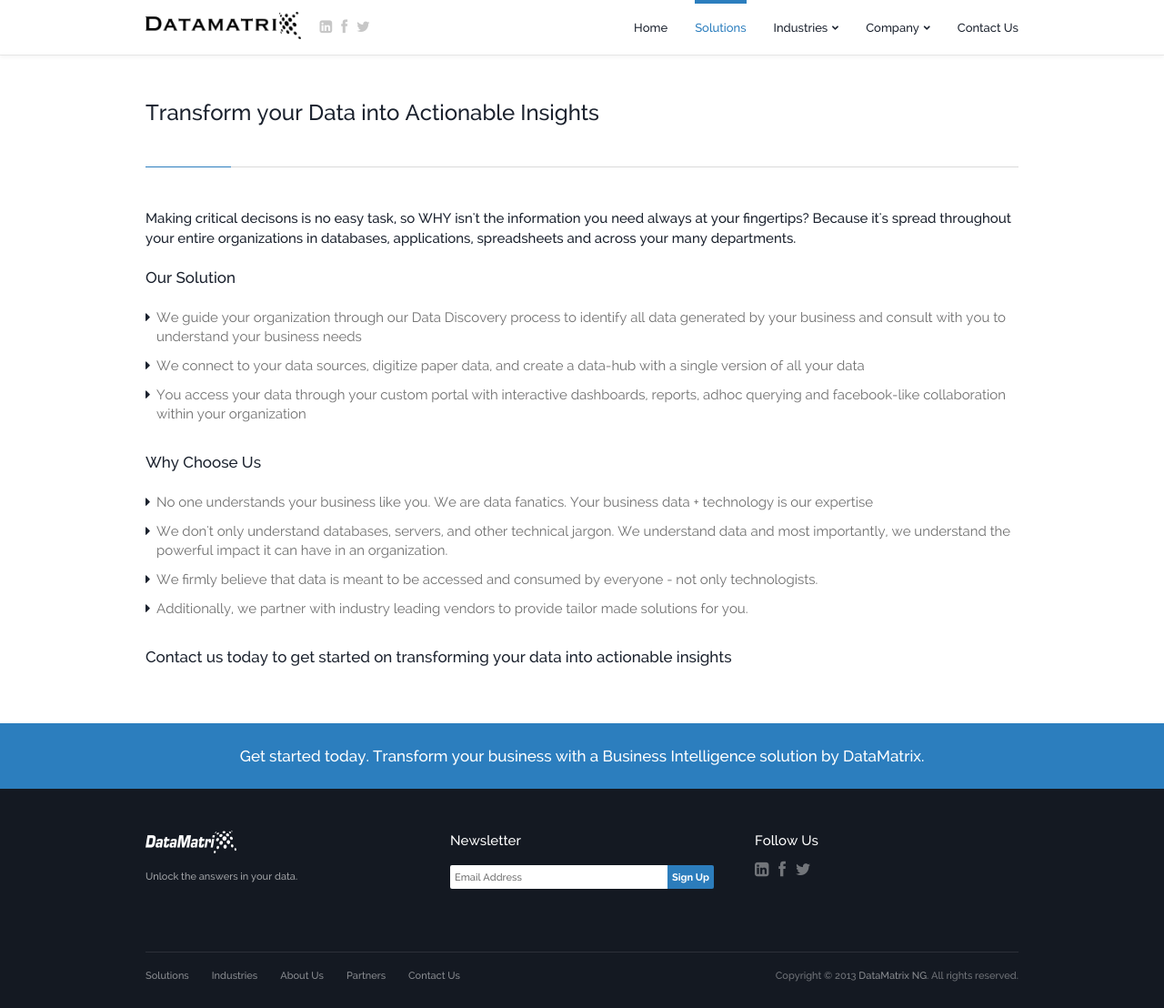
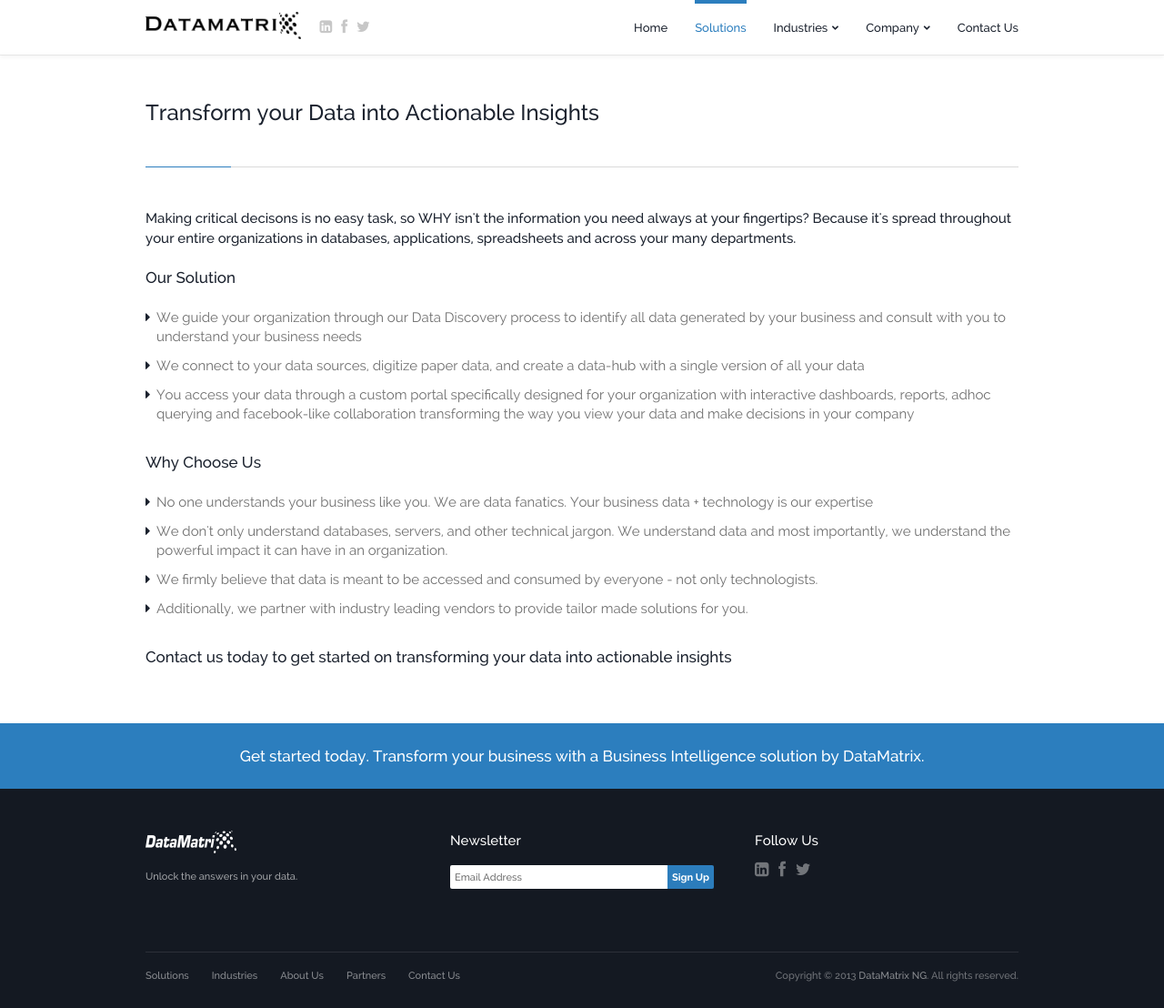
Before and after one commit to dtmtx/dtmtx.github.io, a Jekyll site: the page built from solutions.html, in a window 1280 px wide and 1108 px high. Shown: the whole window at 91% size. Built offline with Jekyll 4.4.1, drawn with Linux system fonts in a browser that asks for light colours; Markdown is read by kramdown in place of the engine named in the settings.

Commit message:
content update

```diff
--- a/solutions.html
+++ b/solutions.html
@@ -30,7 +30,7 @@
 					<ul class="arrow-list">
 								<li>We guide your organization through our Data Discovery process to identify all data generated by your business and consult with you to understand your business needs</li>
 								<li>We connect to your data sources, digitize paper data, and create a data-hub with a single version of all your data</li>
-								<li>You access your data through your custom portal with interactive dashboards, reports, adhoc querying and facebook-like collaboration within your organization</li>
+								<li>You access your data through a custom portal specifically designed for your organization with interactive dashboards, reports, adhoc querying and facebook-like collaboration transforming the way you view your data and make decisions in your company</li>
 					</ul>
 					<!--p>We guide your organization through our Data Discovery process to identify all data generated by your business and consult with you to understand your business needs</p>
 					<p>We connect to your data sources, digitize paper data, and finally create a data mart specifically for you</p>
```
